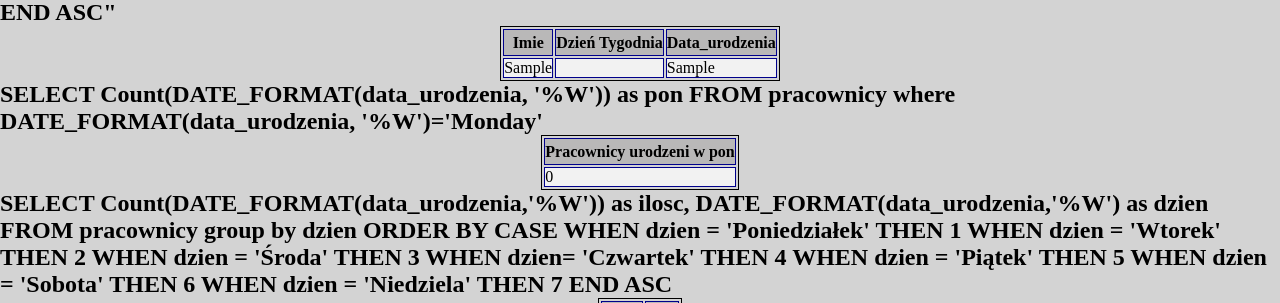
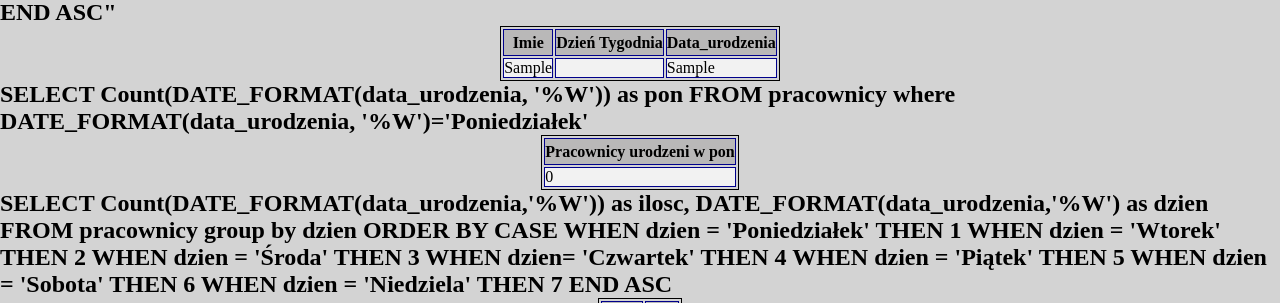
Before and after one commit to SK-2019/php-sql-wprowadzenie-Dymek-Kamil, a PHP site: the page made by data i czas.php in a window 1280 px wide. Shown: the part 1836-2139 px from the top of the page. Run offline with PHP 8.4, Linux system fonts and the light colour scheme; tables that the repository leaves empty or names only in its code hold one stand-in row (values such as "Sample post"); data that the repository does not hold is empty.

Commit message:
Add files via upload

```diff
--- a/data i czas.php
+++ b/data i czas.php
@@ -233,6 +233,7 @@
         <h2>SELECT *, DATE_FORMAT(data_urodzenia,'%W-%m-%Y') as format from pracownicy</h2>
         <?php
                 require_once("connect.php");
+                $result=$conn->query("SET lc_time_names = 'pl_PL'");
                 $result=$conn->query("SELECT *, DATE_FORMAT(data_urodzenia,'%W-%m-%Y') as format from pracownicy");
                 echo("<table border=1>");
                     echo("<th>Id</th>");
@@ -358,13 +359,13 @@
                 require_once("connect.php");
                 $result=$conn->query("SELECT DATE_FORMAT(data_urodzenia,'%W') as dzien, imie, data_urodzenia FROM pracownicy order by
                 case
-                WHEN dzien = 'Monday' THEN 1
-                WHEN dzien = 'Tuesday' THEN 2
-                WHEN dzien = 'Wednesday' THEN 3
-                WHEN dzien= 'Thursday' THEN 4
-                WHEN dzien = 'Friday' THEN 5
-                WHEN dzien = 'Saturday' THEN 6
-                WHEN dzien = 'Sunday' THEN 7
+                WHEN dzien = 'Poniedziałek' THEN 1
+                WHEN dzien = 'Wtorek' THEN 2
+                WHEN dzien = 'Środa' THEN 3
+                WHEN dzien= 'Czwartek' THEN 4
+                WHEN dzien = 'Piątek' THEN 5
+                WHEN dzien = 'Sobota' THEN 6
+                WHEN dzien = 'Niedziela' THEN 7
                 END ASC");
                 echo("<table border=1>");
                     echo("<th>Imie</th>");
@@ -378,10 +379,10 @@
             ?>
     </div>
     <div class="item w">
-        <h2>SELECT Count(DATE_FORMAT(data_urodzenia, '%W')) as pon FROM pracownicy where DATE_FORMAT(data_urodzenia, '%W')='Monday'</h2>
+        <h2>SELECT Count(DATE_FORMAT(data_urodzenia, '%W')) as pon FROM pracownicy where DATE_FORMAT(data_urodzenia, '%W')='Poniedziałek'</h2>
         <?php
                 require_once("connect.php");
-                $result=$conn->query("SELECT Count(DATE_FORMAT(data_urodzenia, '%W')) as pon FROM pracownicy where DATE_FORMAT(data_urodzenia, '%W')='Monday'");
+                $result=$conn->query("SELECT Count(DATE_FORMAT(data_urodzenia, '%W')) as pon FROM pracownicy where DATE_FORMAT(data_urodzenia, '%W')='Poniedziałek'");
                 echo("<table border=1>");
                     echo("<th>Pracownicy urodzeni w pon</th>");
                         while($row=$result->fetch_assoc()){
```
